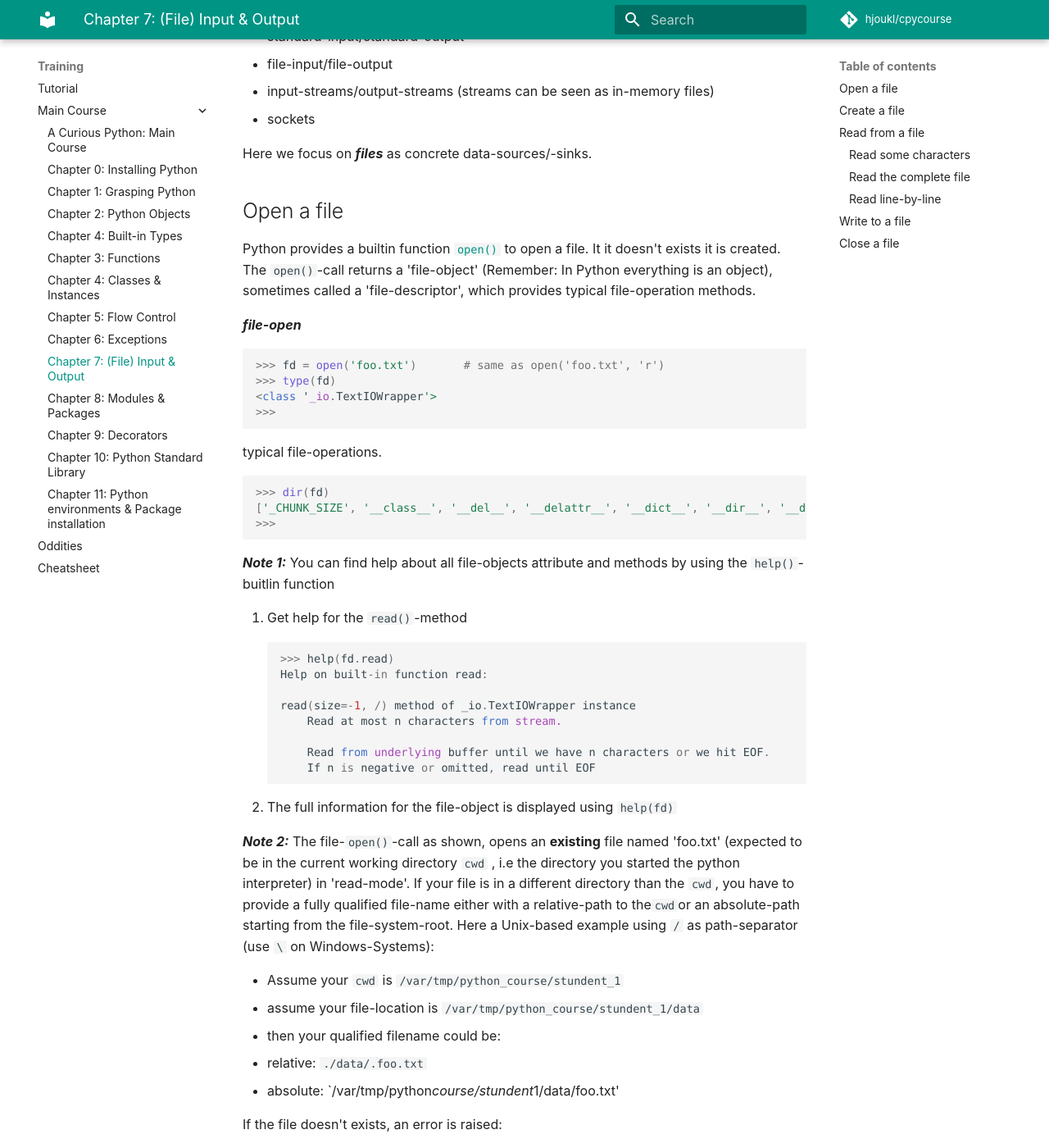
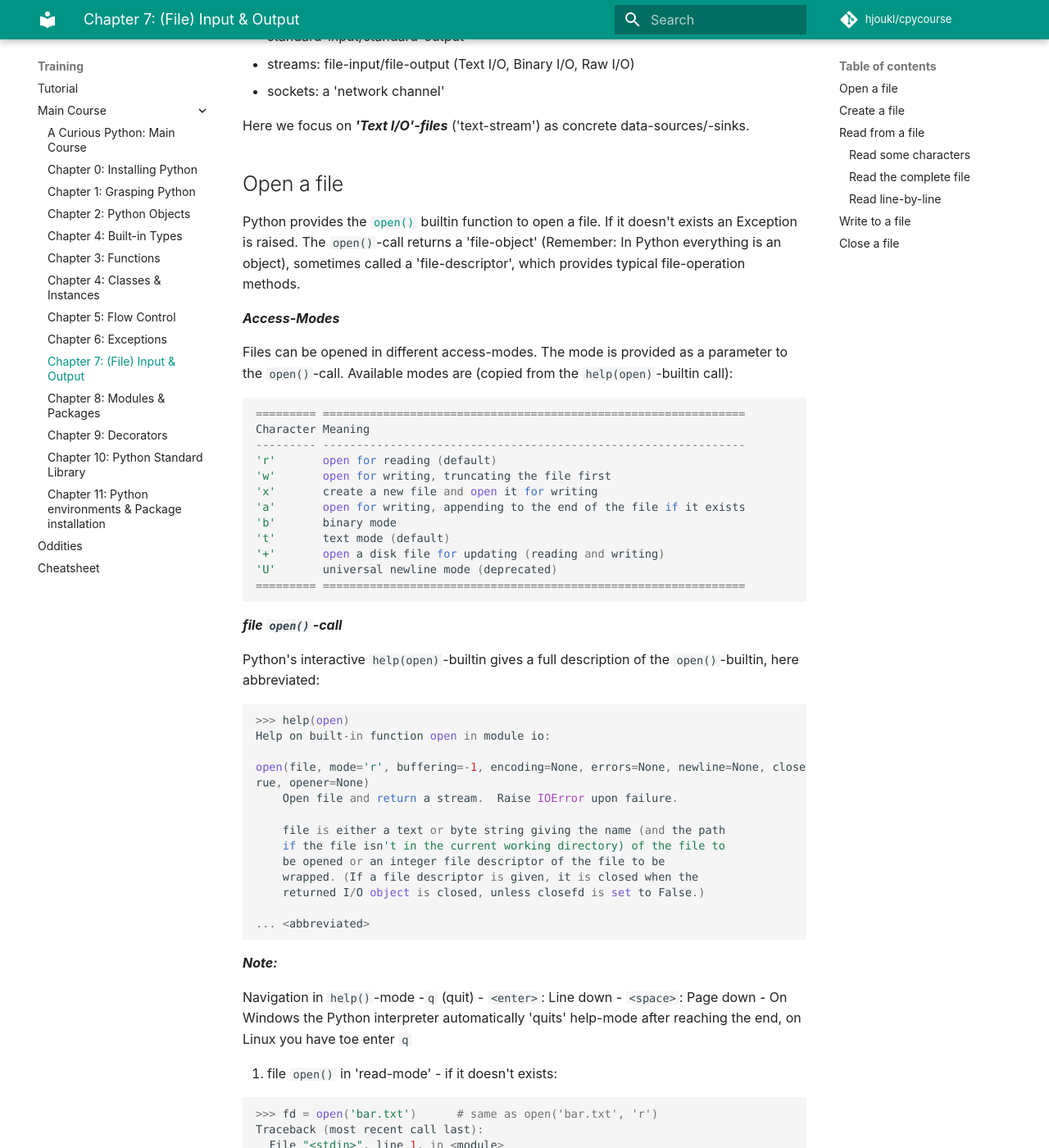
Before and after one commit to rkluger68/cpycourse, an MkDocs documentation site: the page built from docs/training/main-course/io.md, in a window 1280 px wide and 1400 px high, scrolled down 581 px. Shown: the whole window at 82% size. Built offline with MkDocs 1.6.1 and Material for MkDocs 9.7.7, drawn with Linux system fonts in a browser that asks for light colours; comment, search, counter and statistics services are not loaded; some of the changed text lies outside the part shown.

Commit message:
Update io.md
Some changes

````diff
--- a/docs/training/main-course/io.md
+++ b/docs/training/main-course/io.md
@@ -16,17 +16,77 @@ operations, sometimes named differently, as shown.
 Typical channels are:
 
 - standard-input/standard-output
-- file-input/file-output
-- input-streams/output-streams (streams can be seen as in-memory files)
-- sockets
+- streams: file-input/file-output (Text I/O, Binary I/O, Raw I/O)
+- sockets: a 'network channel'
 
-Here we focus on ***files*** as concrete data-sources/-sinks.
+Here we focus on ***'Text I/O'-files*** ('text-stream') as concrete data-sources/-sinks.
 
 ## Open a file
 
-Python provides a builtin function [`open()`](https://docs.python.org/3/library/functions.html#open) to open a file. It it doesn't exists it is created. The `open()`-call returns a 'file-object' (Remember: In Python everything is an object), sometimes called a 'file-descriptor', which provides typical file-operation methods.
+Python provides the [`open()`](https://docs.python.org/3/library/functions.html#open) builtin function to open a file. If it doesn't exists an Exception is raised. The `open()`-call returns a 'file-object' (Remember: In Python everything is an object), sometimes called a 'file-descriptor', which provides typical file-operation methods.
 
-***file-open***
+***Access-Modes***
+
+Files can be opened in different access-modes. The mode is provided as a parameter to the `open()`-call. Available modes are (copied from the `help(open)`-builtin call):
+
+```python
+========= ===============================================================
+Character Meaning
+--------- ---------------------------------------------------------------
+'r'       open for reading (default)
+'w'       open for writing, truncating the file first
+'x'       create a new file and open it for writing
+'a'       open for writing, appending to the end of the file if it exists
+'b'       binary mode
+'t'       text mode (default)
+'+'       open a disk file for updating (reading and writing)
+'U'       universal newline mode (deprecated)
+========= ===============================================================
+```
+
+
+***file `open()`-call***
+
+Python's interactive `help(open)`-builtin gives a full description of the `open()`-builtin, here abbreviated:
+
+```python
+>>> help(open)
+Help on built-in function open in module io:
+
+open(file, mode='r', buffering=-1, encoding=None, errors=None, newline=None, closefd=T
+rue, opener=None)
+    Open file and return a stream.  Raise IOError upon failure.
+
+    file is either a text or byte string giving the name (and the path
+    if the file isn't in the current working directory) of the file to
+    be opened or an integer file descriptor of the file to be
+    wrapped. (If a file descriptor is given, it is closed when the
+    returned I/O object is closed, unless closefd is set to False.)
+
+... <abbreviated>
+
+```
+
+***Note:***
+
+Navigation in `help()`-mode
+ -`q` (quit)
+ - `<enter>`: Line down
+ - `<space>`: Page down
+ - On Windows the Python interpreter automatically 'quits' help-mode after reaching the end, on Linux you have toe enter `q`
+
+
+1. file `open()` in 'read-mode' - if it doesn't exists:
+
+``` python
+>>> fd = open('bar.txt')      # same as open('bar.txt', 'r')
+Traceback (most recent call last):
+  File "<stdin>", line 1, in <module>
+FileNotFoundError: [Errno 2] No such file or directory: 'bar.txt'
+>>>
+```
+
+2. file `open()` in 'read-mode' - if the file-exists
 
 ``` python
 >>> fd = open('foo.txt')       # same as open('foo.txt', 'r')
@@ -35,31 +95,7 @@ Python provides a builtin function [`open()`](https://docs.python.org/3/library/
 >>>
 ```
 
-typical file-operations.
-
-``` python
->>> dir(fd)
-['_CHUNK_SIZE', '__class__', '__del__', '__delattr__', '__dict__', '__dir__', '__doc__', '__enter__', '__eq__', '__exit__', '__format__', '__ge__', '__getattribute__', '__getstate__', '__gt__', '__hash__', '__init__', '__init_subclass__', '__iter__', '__le__', '__lt__', '__ne__', '__new__', '__next__', '__reduce__', '__reduce_ex__', '__repr__', '__setattr__', '__sizeof__', '__str__', '__subclasshook__', '_checkClosed', '_checkReadable', '_checkSeekable', '_checkWritable', '_finalizing', 'buffer', 'close', 'closed', 'detach', 'encoding', 'errors', 'fileno', 'flush', 'isatty', 'line_buffering', 'mode', 'name', 'newlines', 'read', 'readable', 'readline', 'readlines', 'seek', 'seekable', 'tell', 'truncate', 'writable', 'write', 'writelines']
->>>
-```
-***Note 1:***
-You can find help about all file-objects attribute and methods by using the `help()`-buitlin function
-
-1. Get help for the `read()`-method
-```python
->>> help(fd.read)
-Help on built-in function read:
-
-read(size=-1, /) method of _io.TextIOWrapper instance
-    Read at most n characters from stream.
-
-    Read from underlying buffer until we have n characters or we hit EOF.
-    If n is negative or omitted, read until EOF
-```
-2. The full information for the file-object is displayed using `help(fd)`
-
-***Note 2:***
-The file-`open()`-call as shown, opens an **existing** file named 'foo.txt' (expected to be in the current working directory `cwd` , i.e the directory you started the python interpreter) in 'read-mode'. If your file is in a different directory than the `cwd`, you have to provide a fully qualified file-name either with a relative-path to the`cwd`or an absolute-path starting from the file-system-root. Here a Unix-based example using `/` as path-separator (use `\` on Windows-Systems):
+The `open()`-builtin call will return a 'file-object' of type  `_io.TextIOWrapper`. It will open an **existing** file named 'foo.txt' (expected to be in the current working directory `cwd` , i.e the directory you started the python interpreter) in 'read-mode'. If your file is in a different directory than the `cwd`, you have to provide a fully qualified file-name either with a relative-path to the`cwd`or an absolute-path starting from the file-system-root. Here a Unix-based example using `/` as path-separator (use `\` on Windows-Systems):
 
 - Assume your `cwd` is `/var/tmp/python_course/stundent_1`
 - assume your file-location is `/var/tmp/python_course/stundent_1/data`
@@ -67,26 +103,38 @@ The file-`open()`-call as shown, opens an **existing** file named 'foo.txt' (exp
   - relative: `./data/.foo.txt`
   - absolute: `/var/tmp/python_course/stundent_1/data/foo.txt'
 
-If the file doesn't exists, an error is raised:
+
+3. Check available 'file-operations' (methods) and attributes of 'file-objects'
+
+A full set f available attributes and methods on (text-based)-file objects can be found in the Python docs of [`_io.TextIOWrapper`](https://docs.python.org/3/library/io.html?highlight=streams#id1).
+
+
+***using `dir()`-builtin***
+
+You can list the available attributes and methods of typical file-operations using the `dir(<file-object>)`-builtin function as shown here:
 
 ``` python
->>> fd = open('bar.txt')
-Traceback (most recent call last):
-  File "<stdin>", line 1, in <module>
-FileNotFoundError: [Errno 2] No such file or directory: 'bar.txt'
+>>> dir(fd)
+['_CHUNK_SIZE', '__class__', '__del__', '__delattr__', '__dict__', '__dir__', '__doc__', '__enter__', '__eq__', '__exit__', '__format__', '__ge__', '__getattribute__', '__getstate__', '__gt__', '__hash__', '__init__', '__init_subclass__', '__iter__', '__le__', '__lt__', '__ne__', '__new__', '__next__', '__reduce__', '__reduce_ex__', '__repr__', '__setattr__', '__sizeof__', '__str__', '__subclasshook__', '_checkClosed', '_checkReadable', '_checkSeekable', '_checkWritable', '_finalizing', 'buffer', 'close', 'closed', 'detach', 'encoding', 'errors', 'fileno', 'flush', 'isatty', 'line_buffering', 'mode', 'name', 'newlines', 'read', 'readable', 'readline', 'readlines', 'seek', 'seekable', 'tell', 'truncate', 'writable', 'write', 'writelines']
 >>>
 ```
+
+***using `help()`-builtin***
+
+Again you can display the full description using the `help(fd)`-builtin on the returned file-object `fd` or any subsequent method or attribute e.g. `help(fd.read)`.
 
 
 ## Create a file
 
-There is no explictit function to create a file. A file is implicitly created using the `write()`-method providing the mode-parameter `w` if it doesn't exists.
+There is no explictit function to create a file. A file is implicitly created (if it doesn't exists) using the `write()`-method providing the mode-parameter `w`.
 
 ``` python
 >>> fd2 = open('bar.txt', 'w')
 >>>
 ```
 
+***Note:***
+Be aware of that `w`-mode will overwrite (truncate) a files content, if you need to keep it, use `a`-append mode.
 
 ## Read from a file
 
@@ -106,6 +154,7 @@ There are three ways getting the content of a file
 
 ### Read some characters
 
+***file `read()`-call***
 Here we ask for 2-characters in a `read()`-call
 
 ```python
@@ -143,6 +192,8 @@ this can be looped
 
 ### Read the complete file
 
+***file `read()`-call***
+
 If the `read()` is called without a parameter, it returns the complete content of the file .
 
 ``` python
@@ -159,15 +210,8 @@ def
 
 A file can be read line-by-line using the `readline()`-method of the file-objects, see `help(fd.readline)`:
 
-``` python
->>> help(fd.readline)
-Help on built-in function readline:
+***file `readline()`-call***
 
-readline(size=-1, /) method of _io.TextIOWrapper instance
-    Read until newline or EOF.
-
-    Returns an empty string if EOF is hit immediately.
-```
 Read line-by-line
 
 ``` python
@@ -185,21 +229,11 @@ Read line-by-line
 
 ## Write to a file
 
-File-writing need an file-object opened in `write`-mode.
+File-writing needs a file-object opened in 'write'- or 'append'--mode.
 Assume you have an empty `bar.txt`file
 
-Use the `write()`-method of the file-object
 
-```python
->>> help(fd.write)
-Help on built-in function write:
-
-write(text, /) method of _io.TextIOWrapper instance
-    Write string to stream.
-    Returns the number of characters written (which is always equal to
-    the length of the string).
-```
-Now open a file for writing
+*** file `write()`-call***
 
 ``` python
 >>> fd = open('bar.txt', 'w')   # open the file in write-mode
@@ -227,10 +261,12 @@ def
 
 To close a file use `close()`-method of the file-object
 
+***file `close()`-call***
+
 ``` python
 >>> fd.close()
 >>>
 ```
 
-***Note***
+***Note:***
 Never forget to close a file after finishing the file-processing.
````
Also changed, not shown: other parts of docs/training/main-course/io.md (+2 -2 lines).
